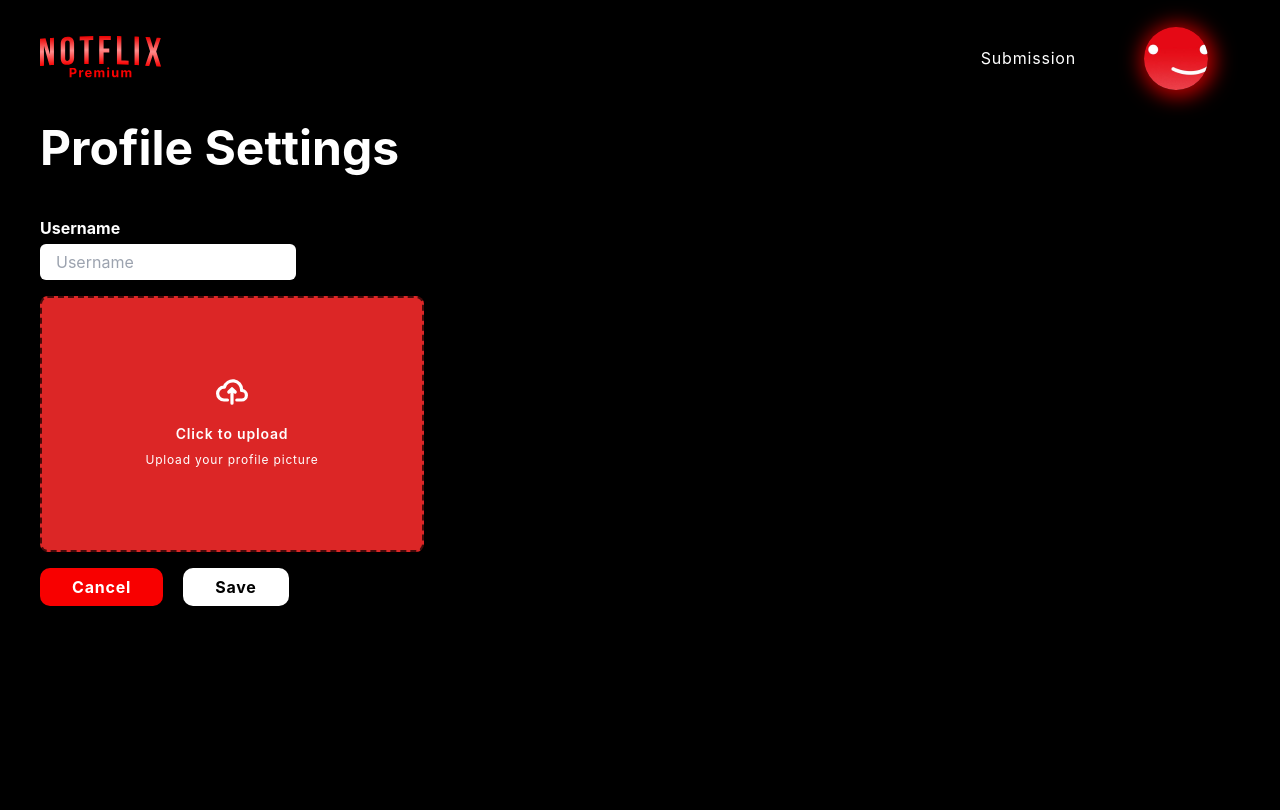
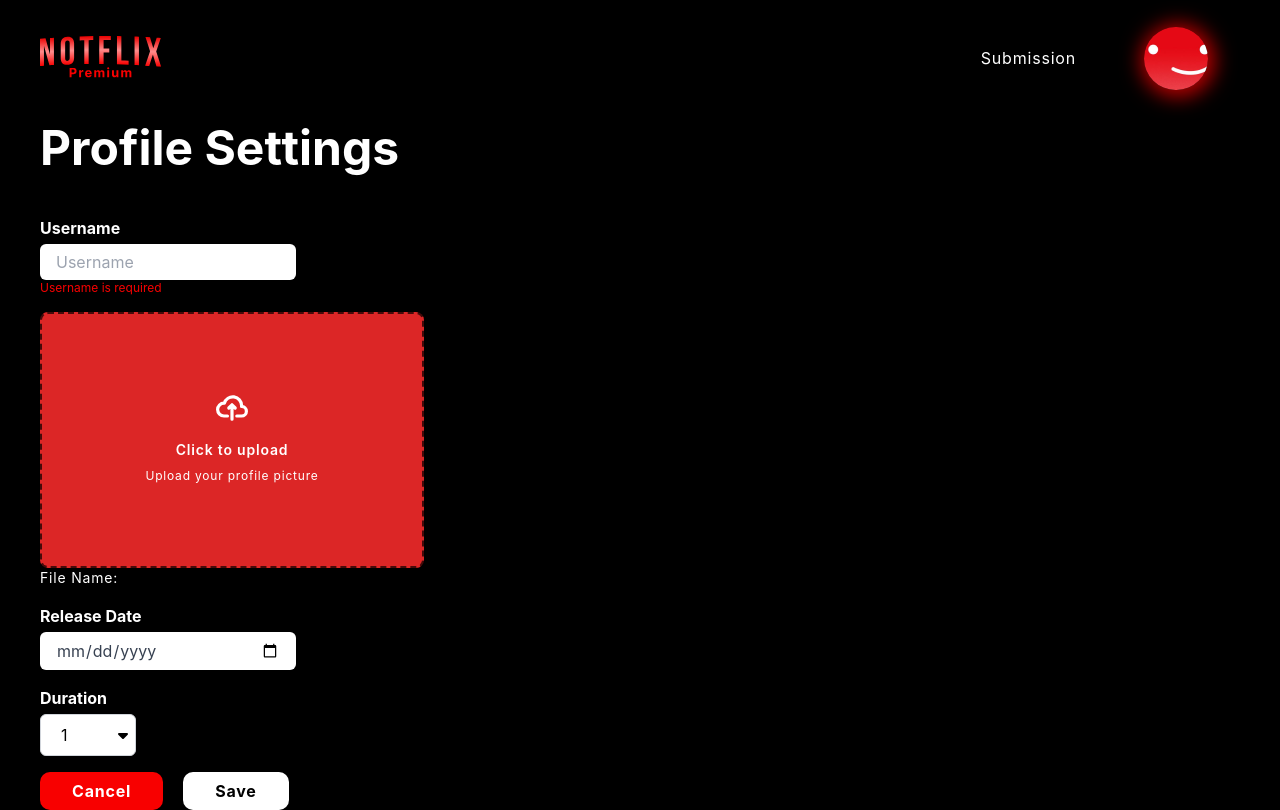
Before and after one commit to dhanikanovlisa/notflix-premium-app, a React (Vite) app: page /edit-profile in a window 1280 px wide. Built offline with nearby package versions, Linux system fonts and the light colour scheme.

Commit message:
feat(dropdown): add dropdown component

```diff
--- /dev/null
+++ b/src/components/dropdown/Dropdown.tsx
@@ -0,0 +1,51 @@
+interface DropdownProps {
+  label: string;
+  htmlFor: string;
+  required: boolean;
+  options: string[];
+}
+
+function Dropdown({ label, htmlFor, required, options }: DropdownProps) {
+  return (
+    <div className="flex flex-col space-y-1">
+      <label
+        htmlFor={htmlFor}
+        className="md:flex md:items-center font-bold"
+      >
+        {label}
+        {required ? (
+          <span className="pl-1 text-red-700 font-bold">*</span>
+        ) : null}
+      </label>
+      <div className="relative inline-block w-24">
+        <select
+          className="appearance-none w-full bg-white border border-gray-300 rounded-md py-2 px-5 text-black inline-flex items-center"
+          id={htmlFor}
+          name={htmlFor}
+          style={{ color: 'black' }}
+        >
+          {options.map((option, index) => (
+            <option
+              key={index}
+              value={option}
+              className="text-black"
+            >
+              {option}
+            </option>
+          ))}
+        </select>
+        <div className="absolute inset-y-0 right-0 flex items-center px-2 pointer-events-none">
+          <svg
+            xmlns="http://www.w3.org/2000/svg"
+            height="1em"
+            viewBox="0 0 320 512"
+          >
+            <path d="M137.4 374.6c12.5 12.5 32.8 12.5 45.3 0l128-128c9.2-9.2 11.9-22.9 6.9-34.9s-16.6-19.8-29.6-19.8L32 192c-12.9 0-24.6 7.8-29.6 19.8s-2.2 25.7 6.9 34.9l128 128z" />
+          </svg>
+        </div>
+      </div>
+    </div>
+  );
+}
+
+export default Dropdown;
--- a/src/components/field/Field.tsx
+++ b/src/components/field/Field.tsx
@@ -4,10 +4,11 @@ interface FieldProps {
     htmlFor: string;
     required: boolean;
     placeholder: string;
+    errorMessage: string;
     icon?: React.ReactNode;
   }
 
-  function Field({ type, label,htmlFor, required, placeholder, icon }: FieldProps) {
+  function Field({ type, label,htmlFor, required, placeholder, errorMessage, icon }: FieldProps) {
     return (
       <div className="">
         <label
@@ -27,6 +28,8 @@ interface FieldProps {
             required={required}
           />
         </div>
+        <div className="text-red text-xs">{errorMessage}</div>
+
       </div>
     );
   }
--- a/src/components/uploadFIle/UploadFile.tsx
+++ b/src/components/uploadFIle/UploadFile.tsx
@@ -1,12 +1,14 @@
 interface UploadFileProps {
   type: string;
   description: string;
+  fileName?: string;
 }
-function UploadFile({type, description}: UploadFileProps) {
+function UploadFile({ type, description, fileName }: UploadFileProps) {
   return (
     <div className="flex items-center justify-center w-96">
+      <div className="w-full">
         <label
-        htmlFor = "uploadfile"
+          htmlFor="uploadfile"
           className="flex flex-col items-center justify-center w-full h-64 border-2 border-red-950 border-dashed rounded-lg cursor-pointer bg-red-600"
         >
           <div className="flex flex-col items-center justify-center pt-5 pb-6">
@@ -28,12 +30,12 @@ function UploadFile({type, description}: UploadFileProps) {
             <p className="mb-2 text-sm text-whit">
               <span className="font-semibold">Click to upload</span>
             </p>
-          <p className="text-xs text-whit">
-           {description}
-          </p>
+            <p className="text-xs text-whit">{description}</p>
           </div>
           <input id="uploadfile" type="file" accept={type} className="hidden" />
         </label>
+        <p className="text-sm">File Name: {fileName}</p>
+      </div>
     </div>
   );
 }
--- a/src/pages/user/EditProfile.tsx
+++ b/src/pages/user/EditProfile.tsx
@@ -3,6 +3,7 @@ import Field from "../../components/field/Field";
 import Navbar from "../../components/navbar/Navbar";
 import Modal from "../../components/modal/Modal";
 import UploadFile from "../../components/uploadFIle/UploadFile";
+import Dropdown from "../../components/dropdown/Dropdown";
 
 function EditProfile() {
   const [isModalOpen, setIsModalOpen] = useState(false);
@@ -30,10 +31,26 @@ function EditProfile() {
               htmlFor="username"
               required={false}
               placeholder="Username"
+              errorMessage="Username is required"
             />
             <UploadFile
               type="image/*"
               description="Upload your profile picture"
+              fileName=""
+            />
+            <Field
+              type="date"
+              label="Release Date"
+              htmlFor="release date"
+              required={false}
+              placeholder=""
+              errorMessage=""
+            />
+            <Dropdown
+                label= "Duration"
+                htmlFor= "durationFilm"
+                required= {false}
+                options= {["1", "2"]}
             />
             <div className="button-container space-x-5">
               <button
```
Lines whose indentation alone changed are shown as unchanged.
